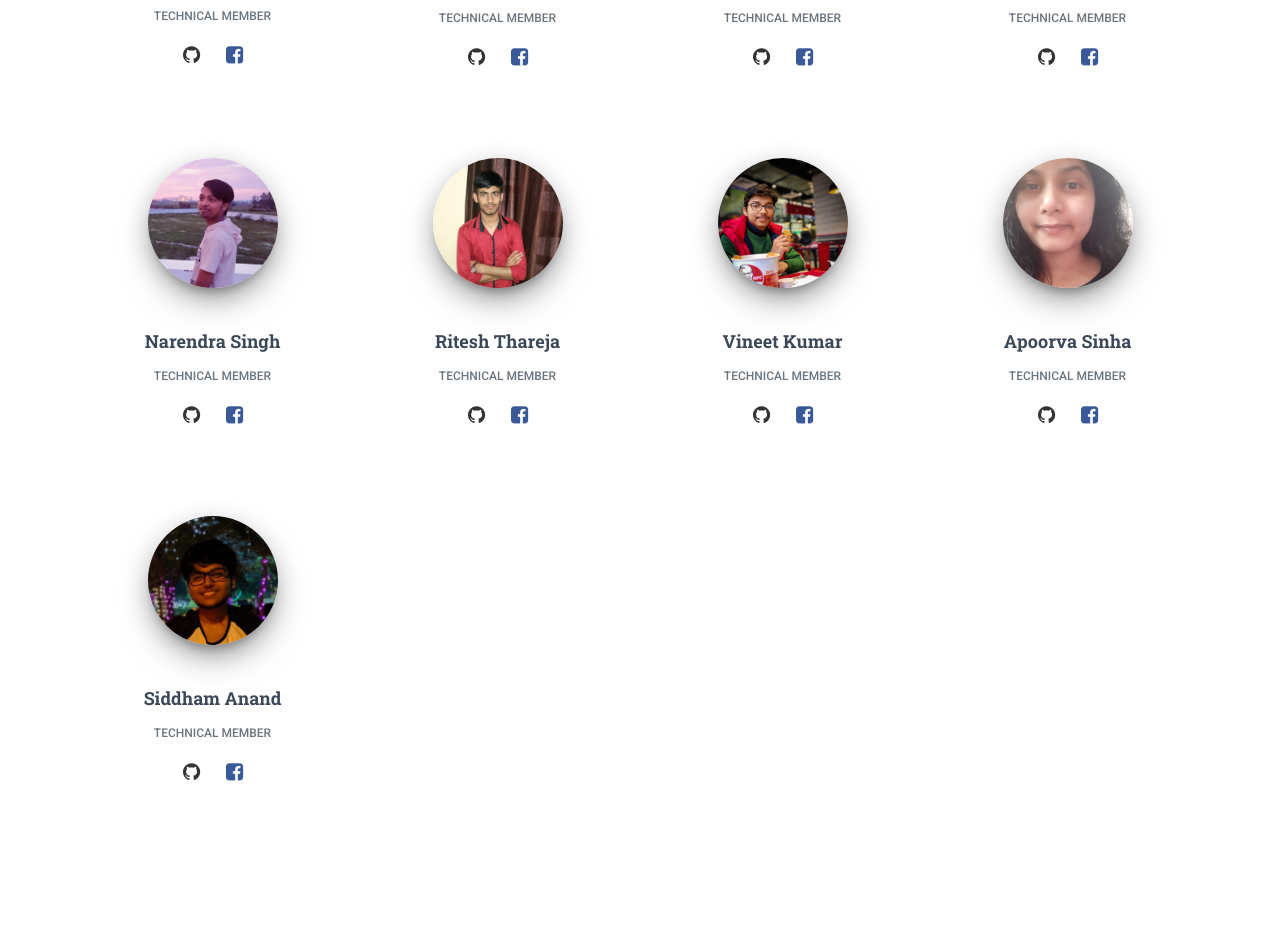
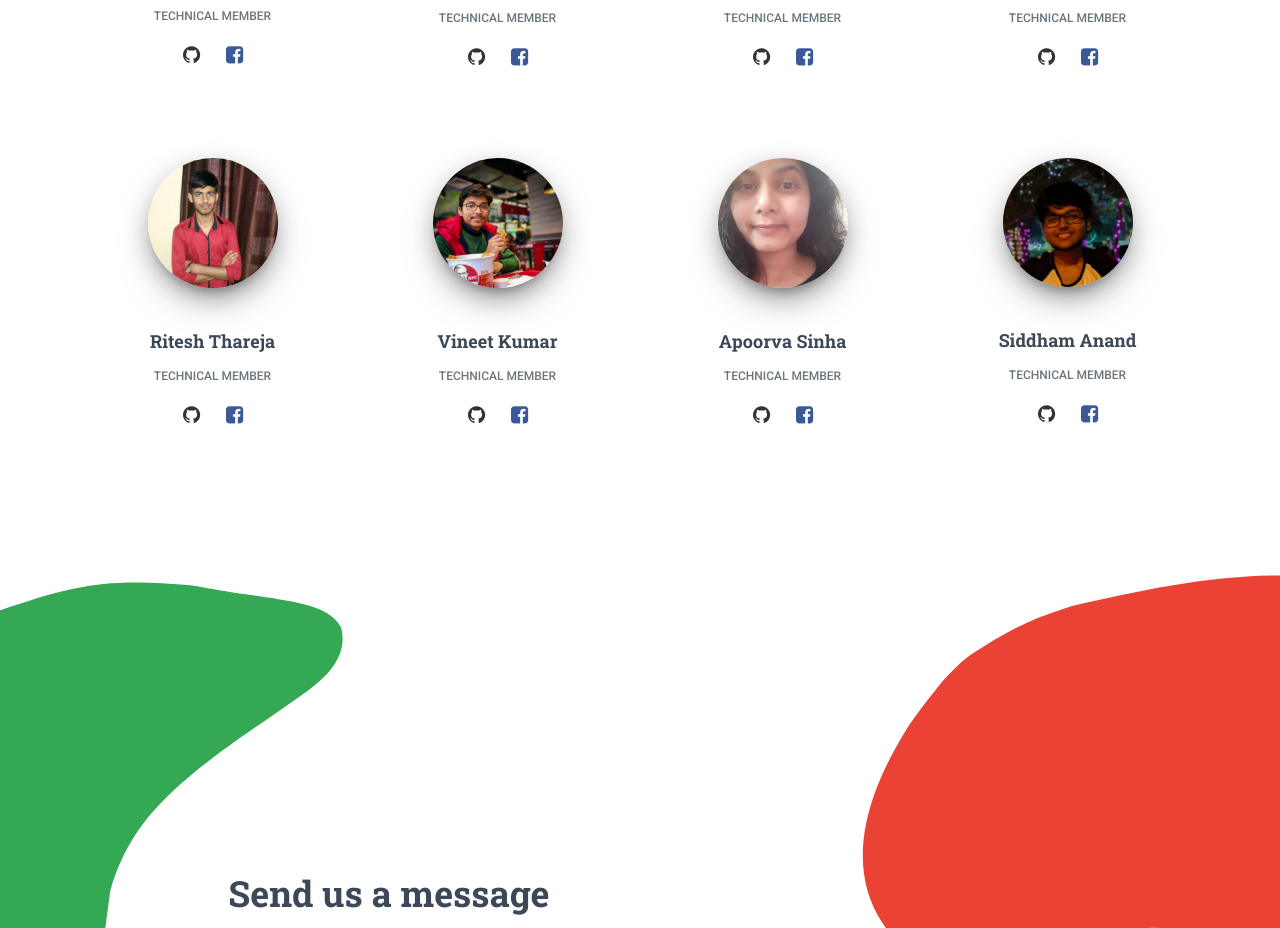
Before and after one commit to DSC-IIITL/DSC-IIITL-Official-Website, a plain HTML site: page team.html in a window 1280 px wide. Shown: the part 2889-3817 px from the top of the page. Drawn offline with Linux system fonts and the light colour scheme.

Commit message:
Updated Teams

```diff
--- a/assets/css/custom.css
+++ b/assets/css/custom.css
@@ -1218,3 +1218,4 @@ body {
     height: fit-content !important;
     margin-bottom: 0 !important;
   }
+}
--- a/team.html
+++ b/team.html
@@ -641,36 +641,6 @@
               </div>
             </div>
             <div class="row">
-              <div class="col-md-3">
-                <div class="card card-profile card-plain">
-                  <div class="card-header card-avatar">
-                    <a href="#pablo">
-                      <img
-                        class="img"
-                        src="assets/img/coreteam/Members/narendra.jpeg"
-                      />
-                    </a>
-                  </div>
-                  <div class="card-body">
-                    <h4 class="card-title">Narendra Singh</h4>
-                    <h6 class="card-category text-muted">Technical Member</h6>
-                  </div>
-                  <div class="card-footer justify-content-center">
-                    <a
-                      href="https://github.com/bajajvinamr"
-                      target="_blank"
-                      class="btn btn-just-icon btn-link btn-github"
-                      ><i class="fa fa-github"></i
-                    ></a>
-                    <a
-                      href="https://www.facebook.com/bajajvinamr"
-                      target="_blank"
-                      class="btn btn-just-icon btn-link btn-facebook"
-                      ><i class="fa fa-facebook-square"></i
-                    ></a>
-                  </div>
-                </div>
-              </div>
 
               <div class="col-md-3">
                 <div class="card card-profile card-plain">
```
